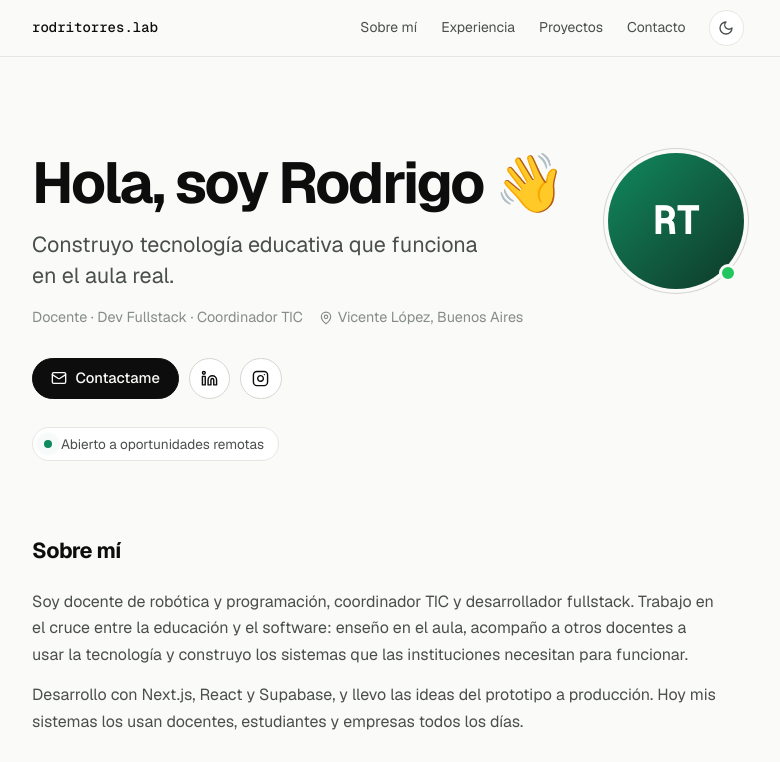
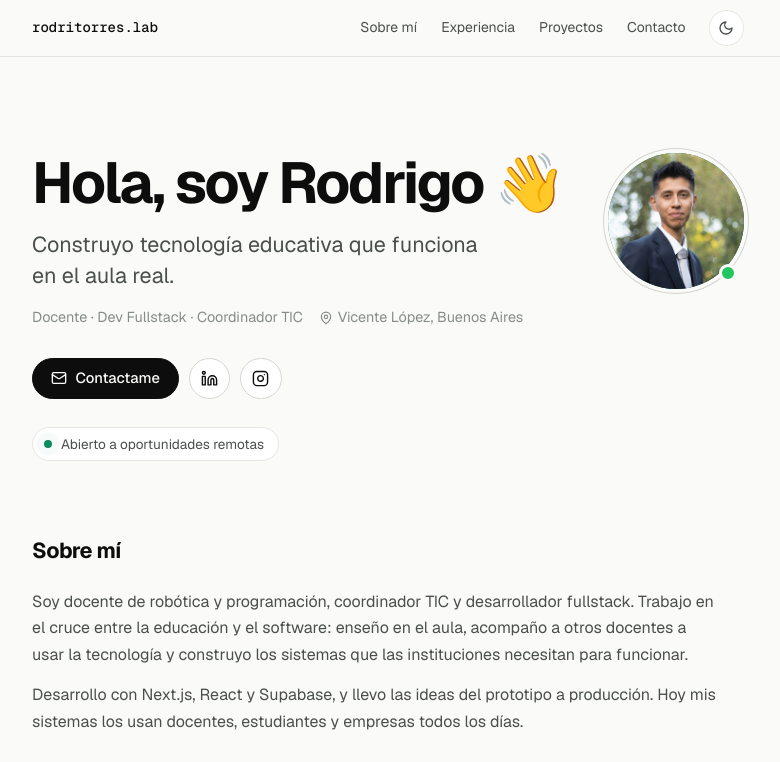
Before and after one commit to noemiestherlopez0-commits/portafoliorodritorres.lab, a React (Vite) app: page / in a window 1280 px wide. Shown: the top 762 px of the page, without its empty margins (252-1032 px from the left). Built offline with nearby package versions, Linux system fonts and the light colour scheme.

Commit message:
Agrega foto de perfil
Co-Authored-By: Claude Opus 5.5 <noreply@anthropic.com>
Claude-Session: https://claude.ai/code/session_01Cyy5QQ9SMcgwx8va3QJBEz

```diff
--- a/index.html
+++ b/index.html
@@ -12,6 +12,7 @@
     <meta property="og:description" content="Docente · Dev Fullstack · Coordinador TIC. Construyo tecnología educativa que funciona en el aula real." />
     <meta property="og:type" content="website" />
     <meta property="og:locale" content="es_AR" />
+    <meta property="og:image" content="/rodrigo.jpg" />
     <link rel="preconnect" href="https://fonts.googleapis.com" />
     <link rel="preconnect" href="https://fonts.gstatic.com" crossorigin />
     <link href="https://fonts.googleapis.com/css2?family=Geist:wght@400;500;600;700&family=Geist+Mono:wght@400;500&display=swap" rel="stylesheet" />
--- a/src/App.jsx
+++ b/src/App.jsx
@@ -238,9 +238,13 @@ export default function App() {
               })}
             </div>
           </div>
-          <div className="avatar-grande aparecer" style={{ animationDelay: '120ms' }} aria-hidden="true">
-            {iniciales}
-            <span className="avatar-estado" title={perfil.estado} />
+          <div className="avatar-grande aparecer" style={{ animationDelay: '120ms' }}>
+            {perfil.foto ? (
+              <img src={perfil.foto} alt={`Foto de ${perfil.nombre}`} width="288" height="288" />
+            ) : (
+              <span aria-hidden="true">{iniciales}</span>
+            )}
+            <span className="avatar-estado" title={perfil.estado} aria-hidden="true" />
           </div>
         </section>
         <p className="estado-linea aparecer" style={{ animationDelay: '300ms' }}>
--- a/src/data.js
+++ b/src/data.js
@@ -12,6 +12,7 @@ export const perfil = {
   frase: 'Construyo tecnología educativa que funciona en el aula real.',
   ubicacion: 'Vicente López, Buenos Aires',
   estado: 'Abierto a oportunidades remotas',
+  foto: '/rodrigo.jpg', // la foto está en la carpeta public/
 }
 
 export const sobreMi = [
--- a/src/index.css
+++ b/src/index.css
@@ -272,6 +272,13 @@ a {
 }
 @media (min-width: 640px) {
   .avatar-grande { width: 8.5rem; height: 8.5rem; font-size: 2.4rem; }
+}
+.avatar-grande img {
+  width: 100%;
+  height: 100%;
+  border-radius: inherit;
+  object-fit: cover;
+  object-position: center 30%;
 }
 .avatar-estado {
   position: absolute;
```
Also changed, not shown: public/rodrigo.jpg (added).
